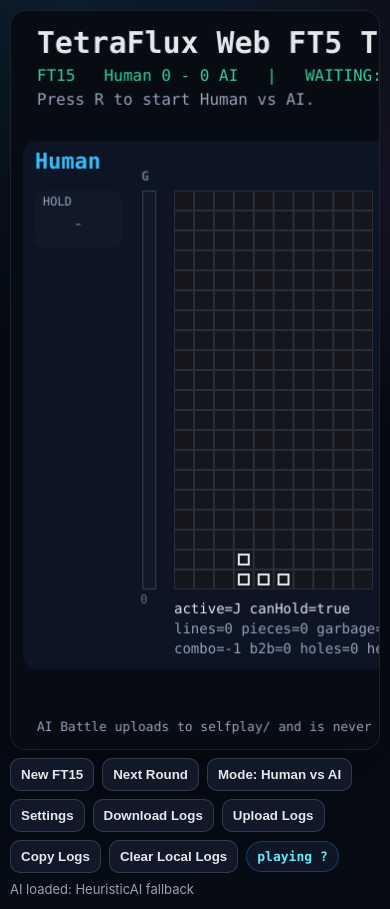
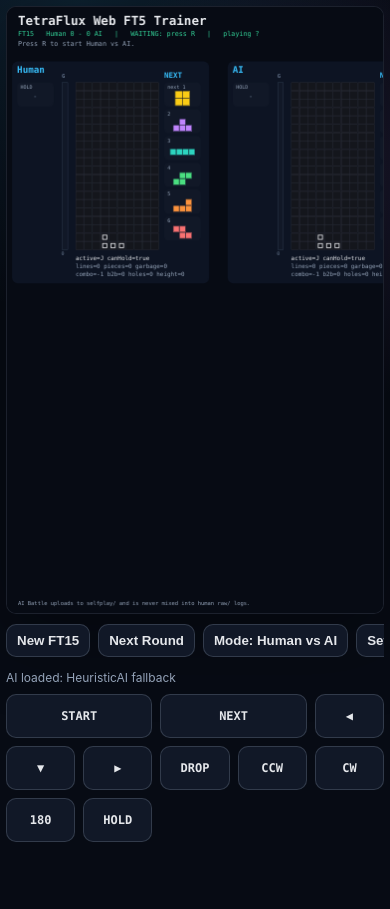
Before and after one commit to kineticnapier/TetraFlux, a website built with Vite: page index.html in a window 390 px wide. After the commit the page ends 848 px from the top, so only its background shows below. Built offline with nearby package versions, Linux system fonts and the light colour scheme; no server answers; files whose address does not match are found by name.

Commit message:
スマホ対応

```diff
--- a/src/main.ts
+++ b/src/main.ts
@@ -34,8 +34,11 @@ interface PendingAiAction {
 
 interface LabIncomingGarbage {
   amount: number;
+  receivedAtMs: number;
   readyAtMs: number;
 }
+
+type TouchAction = "left" | "right" | "down" | "cw" | "ccw" | "180" | "hold" | "drop" | "start" | "next";
 
 type BattleOpponentKind =
   | "heuristic"
@@ -359,6 +362,11 @@ function usesQuickPlayMod(mode: GameMode): boolean {
   return mode === "ai_vs_ai" || mode === "lab";
 }
 
+function canvasLayoutScale(): number {
+  const rect = canvas.getBoundingClientRect();
+  return rect.width < 1100 ? Math.max(0.42, rect.width / 1280) : 1;
+}
+
 function updateQuickPlayModSelectUi(mode: GameMode): void {
   const active = usesQuickPlayMod(mode);
   quickPlayModSelect.hidden = !active;
@@ -369,9 +377,10 @@ function updateQuickPlayModSelectUi(mode: GameMode): void {
   quickPlayModSelect.style.color = "#e5e7eb";
   if (!active) return;
   const rect = canvas.getBoundingClientRect();
+  const scale = canvasLayoutScale();
   const selectW = Math.max(178, quickPlayModSelect.offsetWidth || 178);
-  quickPlayModSelect.style.left = `${Math.round(rect.left + 482 - selectW / 2)}px`;
-  quickPlayModSelect.style.top = `${Math.round(rect.top + 132)}px`;
+  quickPlayModSelect.style.left = `${Math.round(rect.left + 482 * scale - selectW / 2)}px`;
+  quickPlayModSelect.style.top = `${Math.round(rect.top + 132 * scale)}px`;
 }
 
 const settingsModal = document.querySelector<HTMLDivElement>("#settingsModal")!;
@@ -1874,7 +1883,7 @@ class Ft5Trainer {
       const base = Math.max(0, Math.floor(settings.labGarbagePerBag));
       const amount = Math.max(0, Math.floor(base * (currentQuickPlayMod.incomingMultiplier ?? 1)));
       if (amount > 0) {
-        this.labIncomingGarbage.push({ amount, readyAtMs: now + LAB_GARBAGE_DELAY_MS });
+        this.labIncomingGarbage.push({ amount, receivedAtMs: now, readyAtMs: now + LAB_GARBAGE_DELAY_MS });
         this.labGarbageInjected += amount;
       }
       this.labBagsInjected++;
@@ -1883,6 +1892,12 @@ class Ft5Trainer {
 
   labQueuedGarbage(): number {
     return this.labIncomingGarbage.reduce((sum, item) => sum + item.amount, 0);
+  }
+
+  labGrayGarbage(now: number): number {
+    return this.labIncomingGarbage
+      .filter((item) => item.readyAtMs > now)
+      .reduce((sum, item) => sum + item.amount, 0);
   }
 
   labReadyGarbage(now: number): number {
@@ -1906,8 +1921,8 @@ class Ft5Trainer {
 
     if (amount <= 0) return;
 
-    // The garbage only enters the board after it has become ready and the AI
-    // places a mino. At this point it is no longer just a warning queue.
+    // Flow: received garbage is gray until readyAtMs, then it becomes red.
+    // Red garbage enters the board only when the AI locks the next mino.
     this.human.queueGarbage(amount);
     this.human.applyPendingGarbage();
     this.labGarbageMaterialized += amount;
@@ -2052,9 +2067,98 @@ class Ft5Trainer {
     else if (isBound(e, settings.keys.softDrop)) logical = "down";
     if (logical) this.input.keyUp(logical, performance.now());
   }
+
+  handleTouchAction(action: TouchAction, down: boolean): void {
+    const now = performance.now();
+
+    if (action === "start") {
+      if (down) this.startPlayableMatch();
+      return;
+    }
+
+    if (action === "next") {
+      if (down) this.nextRound();
+      return;
+    }
+
+    if (this.mode !== "human_vs_ai" && this.mode !== "zenith") return;
+    if (!this.matchStarted || this.matchOver) return;
+
+    if (action === "left" || action === "right" || action === "down") {
+      if (down) {
+        this.input.keyDown(action, now);
+        this.resetHumanGroundTimer();
+      } else this.input.keyUp(action, now);
+      return;
+    }
+
+    if (!down) return;
+
+    if (action === "cw") {
+      if (this.human.rotateCw()) { this.input.notifyTransform(now); this.resetHumanGroundTimer(); }
+    } else if (action === "ccw") {
+      if (this.human.rotateCcw()) { this.input.notifyTransform(now); this.resetHumanGroundTimer(); }
+    } else if (action === "180") {
+      if (this.human.rotate180()) { this.input.notifyTransform(now); this.resetHumanGroundTimer(); }
+    } else if (action === "hold") {
+      const beforeKind = this.human.active.kind;
+      const beforeHold = this.human.hold;
+      const ok = this.human.holdPiece();
+      if (ok && (this.human.active.kind !== beforeKind || this.human.hold !== beforeHold)) {
+        this.input.resetRepeatAfterPieceChange(now);
+        this.resetHumanGroundTimer();
+      }
+    } else if (action === "drop") this.humanHardDrop();
+  }
 }
 
 const trainer = new Ft5Trainer();
+
+function setupTouchControls(): void {
+  const app = document.querySelector<HTMLDivElement>("#app");
+  if (!app) return;
+
+  const controls = document.createElement("div");
+  controls.id = "touchControls";
+  const buttons: Array<[string, TouchAction, string]> = [
+    ["START", "start", "wide"],
+    ["NEXT", "next", "wide"],
+    ["◀", "left", ""],
+    ["▼", "down", ""],
+    ["▶", "right", ""],
+    ["DROP", "drop", ""],
+    ["CCW", "ccw", ""],
+    ["CW", "cw", ""],
+    ["180", "180", ""],
+    ["HOLD", "hold", ""],
+  ];
+
+  for (const [label, action, cls] of buttons) {
+    const btn = document.createElement("button");
+    btn.type = "button";
+    btn.className = `touchButton ${cls}`.trim();
+    btn.textContent = label;
+
+    const press = (ev: Event) => {
+      ev.preventDefault();
+      trainer.handleTouchAction(action, true);
+    };
+    const release = (ev: Event) => {
+      ev.preventDefault();
+      trainer.handleTouchAction(action, false);
+    };
+
+    btn.addEventListener("pointerdown", press);
+    btn.addEventListener("pointerup", release);
+    btn.addEventListener("pointercancel", release);
+    btn.addEventListener("pointerleave", release);
+    controls.appendChild(btn);
+  }
+
+  app.appendChild(controls);
+}
+
+setupTouchControls();
 
 async function loadAiModel(): Promise<void> {
   const modelUrl = `${import.meta.env.BASE_URL}models/web_policy.json`;
@@ -2190,9 +2294,14 @@ function render(): void {
   trainer.updateModeButton();
   resizeCanvasForDisplay();
   const rect = canvas.getBoundingClientRect();
-  const w = rect.width;
-  const h = rect.height;
-  ctx.clearRect(0, 0, w, h);
+  const cssW = rect.width;
+  const cssH = rect.height;
+  ctx.clearRect(0, 0, cssW, cssH);
+  const layoutScale = canvasLayoutScale();
+  const w = cssW / layoutScale;
+  const h = cssH / layoutScale;
+  ctx.save();
+  if (layoutScale !== 1) ctx.scale(layoutScale, layoutScale);
   ctx.fillStyle = "#070b14";
   ctx.fillRect(0, 0, w, h);
   ctx.fillStyle = "#e5e7eb";
@@ -2218,7 +2327,7 @@ function render(): void {
     trainer.mode === "zenith"
       ? `${trainer.zenith.playerHeightM.toFixed(1)}m  rank #${trainer.zenith.playerRank}/${trainer.zenith.activeCount()}`
       : trainer.mode === "lab"
-        ? `bags ${trainer.labBagsInjected}  queued ${trainer.labQueuedGarbage()}  ready ${trainer.labReadyGarbage(now)}  entered ${trainer.labGarbageMaterialized}`
+        ? `bags ${trainer.labBagsInjected}  gray ${trainer.labGrayGarbage(now)}  red ${trainer.labReadyGarbage(now)}  entered ${trainer.labGarbageMaterialized}`
         : `${leftName} ${trainer.score.human} - ${trainer.score.ai} ${rightName}`;
   ctx.fillText(`${trainer.mode === "zenith" ? "Zenith" : `FT${trainer.firstTo}`}   ${scoreText}   |   ${startState}   |   ${playingText}`, 26, 70);
   ctx.fillStyle = trainer.roundOver ? "#fbbf24" : "#94a3b8";
@@ -2249,8 +2358,9 @@ function render(): void {
       [`delay: ${(LAB_GARBAGE_DELAY_MS / 1000).toFixed(1)}s`, "#94a3b8"],
       [`bags survived: ${trainer.labBagsInjected}`, "#34d399"],
       [`scheduled: ${trainer.labGarbageInjected}`, "#94a3b8"],
-      [`queued warning: ${trainer.labQueuedGarbage()}`, "#fbbf24"],
-      [`ready: ${trainer.labReadyGarbage(now)}`, "#fb7185"],
+      [`gray incoming: ${trainer.labGrayGarbage(now)}`, "#9ca3af"],
+      [`red ready: ${trainer.labReadyGarbage(now)}`, "#fb7185"],
+      [`total warning: ${trainer.labQueuedGarbage()}`, "#fbbf24"],
       [`next ready: ${trainer.nextLabGarbageSeconds(now)}s`, "#94a3b8"],
       [`entered board: ${trainer.labGarbageMaterialized}`, "#94a3b8"],
       [`pieces: ${trainer.human.piecesLocked}`, "#94a3b8"],
@@ -2330,6 +2440,7 @@ function render(): void {
     26,
     h - 18
   );
+  ctx.restore();
   requestAnimationFrame(render);
 }
 
--- a/src/style.css
+++ b/src/style.css
@@ -53,29 +53,17 @@ button, input {
 button { cursor: pointer; }
 button:hover { background: #1f2937; }
 
-.small-button {
-  width: 36px;
-  height: 36px;
-  padding: 0;
-  font-size: 20px;
-}
-
 label {
   display: inline-flex;
   align-items: center;
-  justify-content: space-between;
-  gap: 10px;
+  gap: 6px;
   color: #cbd5e1;
   font-size: 13px;
 }
 
 input {
-  width: 96px;
+  width: 72px;
   font-family: Consolas, monospace;
-}
-
-.key-input {
-  width: 130px;
 }
 
 #status {
@@ -85,97 +73,70 @@ input {
   min-height: 18px;
 }
 
-#presenceBadge {
-  margin-left: auto;
-  padding: 7px 10px;
-  border-radius: 999px;
-  background: rgba(15, 23, 42, 0.9);
-  border: 1px solid rgba(56, 189, 248, 0.25);
-  color: #67e8f9;
-  font-size: 13px;
-  font-weight: 750;
-  font-family: Consolas, monospace;
+
+#touchControls {
+  display: none;
+  gap: 8px;
+  grid-template-columns: repeat(5, minmax(0, 1fr));
+  touch-action: none;
 }
 
-.modal {
-  position: fixed;
-  inset: 0;
-  display: grid;
-  place-items: center;
-  padding: 18px;
-  background: rgba(2, 6, 23, 0.72);
-  backdrop-filter: blur(6px);
-  z-index: 20;
+.touchButton {
+  min-height: 48px;
+  padding: 10px 6px;
+  font: 800 13px Consolas, monospace;
+  user-select: none;
+  -webkit-user-select: none;
 }
 
-.modal.hidden {
-  display: none;
+.touchButton.wide {
+  grid-column: span 2;
 }
 
-.modal-card {
-  width: min(760px, 96vw);
-  max-height: min(820px, 94vh);
-  overflow: auto;
-  border-radius: 18px;
-  padding: 18px;
-  background: #0f172a;
-  border: 1px solid rgba(148, 163, 184, 0.2);
-  box-shadow: 0 30px 120px rgba(0, 0, 0, 0.5);
+@media (max-width: 820px) {
+  #app {
+    padding: 6px;
+    gap: 6px;
+    grid-template-rows: minmax(0, 1fr) auto auto auto;
   }
 
-.modal-header {
-  display: flex;
-  align-items: center;
-  justify-content: space-between;
-  gap: 12px;
+  canvas {
+    height: calc(100vh - 252px);
+    min-height: 420px;
+    max-height: none;
+    border-radius: 10px;
   }
 
-.modal-header h2 {
-  margin: 0;
-  color: #38bdf8;
-  font-size: 22px;
+  #toolbar {
+    flex-wrap: nowrap;
+    overflow-x: auto;
+    padding-bottom: 4px;
+    -webkit-overflow-scrolling: touch;
   }
 
-.settings-grid {
-  display: grid;
-  grid-template-columns: repeat(2, minmax(0, 1fr));
-  gap: 14px;
-  margin-top: 14px;
+  #toolbar button,
+  #toolbar label,
+  #toolbar input {
+    flex: 0 0 auto;
   }
 
-fieldset {
-  border: 1px solid rgba(148, 163, 184, 0.2);
-  border-radius: 14px;
-  padding: 12px;
+  #touchControls {
     display: grid;
-  gap: 10px;
   }
 
-legend {
-  color: #38bdf8;
-  font-weight: 800;
-  padding: 0 6px;
+  #status {
+    font-size: 12px;
+  }
 }
 
-.hint {
-  margin: 12px 0 0;
-  color: #94a3b8;
+@media (max-width: 480px) {
+  .touchButton {
+    min-height: 44px;
     font-size: 12px;
   }
 
-.modal-actions {
-  display: flex;
-  justify-content: flex-end;
-  gap: 8px;
-  margin-top: 14px;
-}
-
-@media (max-width: 720px) {
-  .settings-grid {
-    grid-template-columns: 1fr;
-  }
-
-  #presenceBadge {
-    margin-left: 0;
+  canvas {
+    height: calc(100vh - 236px);
+    min-height: 360px;
   }
 }
```
Also changed, not shown: README_LAB_GRAY_RED_MOBILE.md (added). Lines whose indentation alone changed are shown as unchanged.
